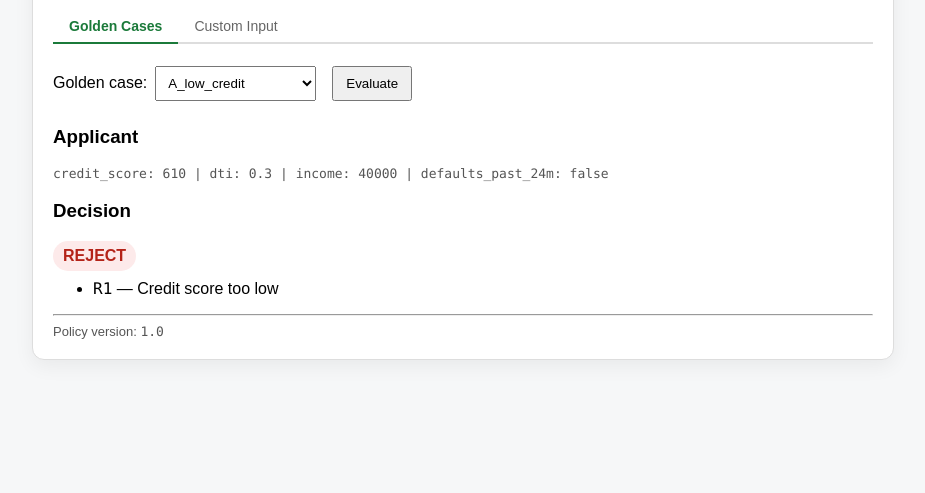
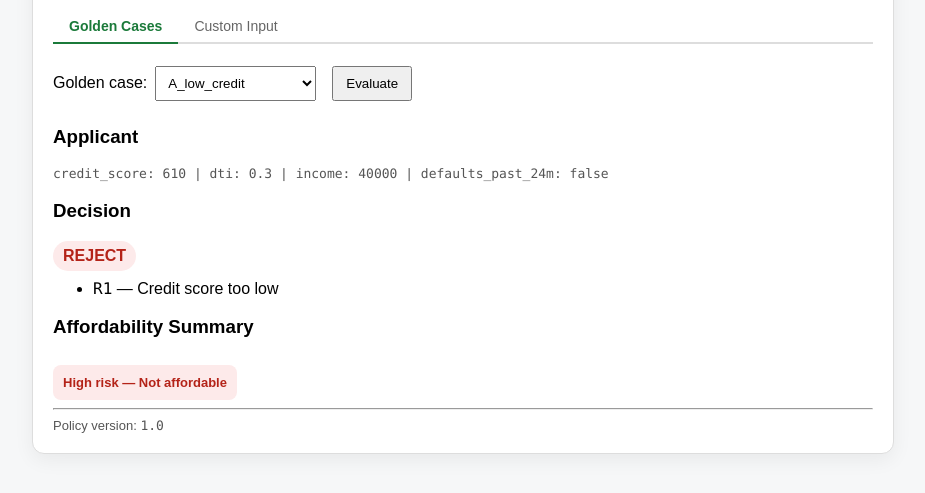
Before and after one commit to ArrianTabatabai/ai-agile-agents-demo, a plain HTML site: page site/index.html in a window 1280 px wide. Shown: the part 147-640 px from the top of the page, without its empty margins (8-933 px from the left). Drawn offline with Linux system fonts and the light colour scheme.

Commit message:
AI: attempt 1 for issue #50

```diff
--- a/site/index.html
+++ b/site/index.html
@@ -24,6 +24,10 @@
     .tab.active { color: #1b7a3a; border-bottom-color: #1b7a3a; font-weight: bold; }
     .tab-content { display: none; }
     .tab-content.active { display: block; }
+    .summary { padding: 10px; border-radius: 8px; margin-top: 8px; font-weight: bold; display: inline-block; }
+    .summary.low { background: #e7f7ed; color: #1b7a3a; }
+    .summary.medium { background: #fff6db; color: #8a5b00; }
+    .summary.high { background: #fdeaea; color: #b42318; }
   </style>
 </head>
 <body>
@@ -78,6 +82,9 @@
     <h3>Decision</h3>
     <div id="decisionLine"></div>
     <div id="reasonsBlock"></div>
+
+    <h3>Affordability Summary</h3>
+    <div id="affordabilitySummary" class="small"></div>
 
     <hr />
     <div class="small">
@@ -157,6 +164,16 @@
       return `<span class="badge ${cls}">${decision.toUpperCase()}</span>`;
     }
 
+    function affordabilityText(decision) {
+      if (decision === "reject") {
+        return { text: "High risk — Not affordable", cls: "high" };
+      } else if (decision === "refer") {
+        return { text: "Marginal affordability — Manual review recommended", cls: "medium" };
+      } else {
+        return { text: "Low risk — Affordable", cls: "low" };
+      }
+    }
+
     function renderApplicant(app) {
       const parts = Object.entries(app).map(([k, v]) => `${k}: ${v}`);
       document.getElementById("applicantView").innerText = parts.join(" | ");
@@ -172,6 +189,9 @@
         ).join("");
         document.getElementById("reasonsBlock").innerHTML = `<ul>${items}</ul>`;
       }
+
+      const summary = affordabilityText(out.decision);
+      document.getElementById("affordabilitySummary").innerHTML = `<div class="summary ${summary.cls}">${summary.text}</div>`;
     }
 
     /* ---- Run from golden case ---- */
```
